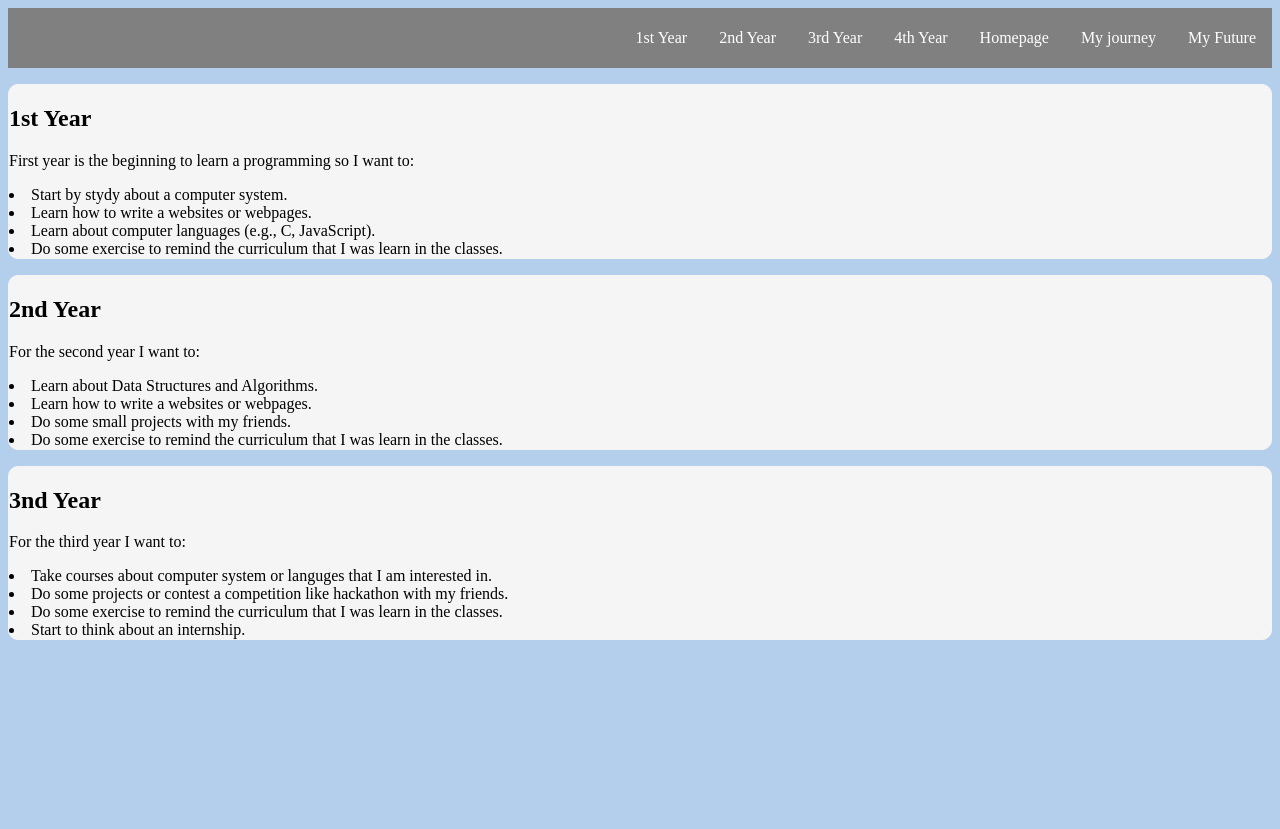
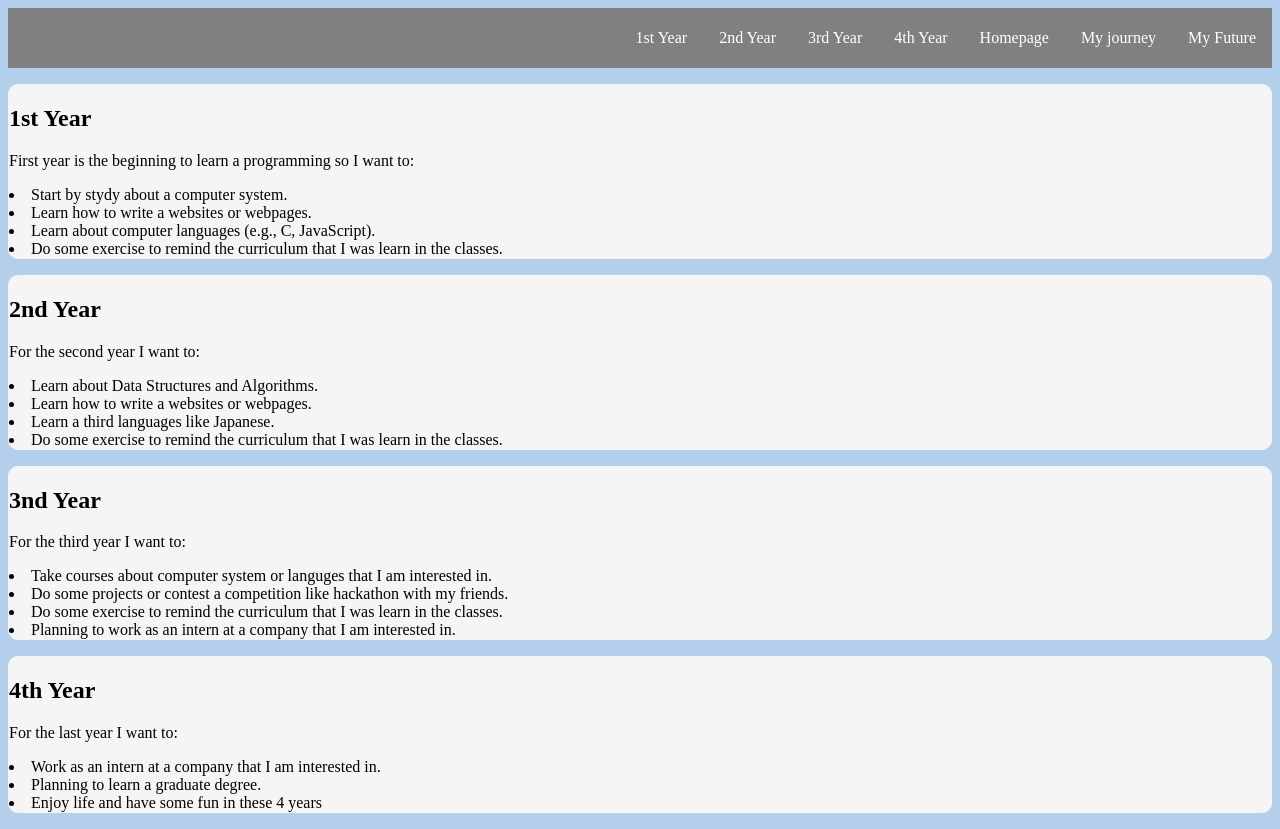
Before and after one commit to PichadaChaloemklin/6709616756_MyCSTUStory, a plain HTML site: page myjourney.html in a window 1280 px wide. Before the commit the page ends 800 px from the top, so only its background shows below. Drawn offline with Linux system fonts and the light colour scheme.

Commit message:
forth year

```diff
--- a/myjourney.css
+++ b/myjourney.css
@@ -63,3 +63,12 @@ nav {
     border-radius: 10px;
     position: relative;
 }
+
+.forthyear-content {
+    margin-top: 1rem;
+    margin-bottom: 1rem;
+    border: 1px solid whitesmoke;
+    background-color: whitesmoke;
+    border-radius: 10px;
+    position: relative;
+}
--- a/myjourney.html
+++ b/myjourney.html
@@ -45,7 +45,7 @@
             <p>For the second year I want to: </p>
             <li>Learn about Data Structures and Algorithms.</li>
             <li>Learn how to write a websites or webpages.</li>
-            <li>Do some small projects with my friends.</li>
+            <li>Learn a third languages like Japanese.</li>
             <li>Do some exercise to remind the curriculum that I was learn in the classes.</li>
         </div>
     </section>
@@ -58,9 +58,20 @@
             <li>Take courses about computer system or languges that I am interested in.</li>
             <li>Do some projects or contest a competition like hackathon with my friends.</li>
             <li>Do some exercise to remind the curriculum that I was learn in the classes.</li>
-            <li>Start to think about an internship.</li>
+            <li>Planning to work as an intern at a company that I am interested in.</li>
         </div>
     </section>
     <!--end 3rd year-->
+    <!--4th year-->
+    <section class="forthYear" id="4th Year">
+        <div class="forthyear-content">
+            <h1>4th Year</h1>
+            <p>For the last year I want to: </p>
+            <li>Work as an intern at a company that I am interested in.</li>
+            <li>Planning to learn a graduate degree.</li>
+            <li>Enjoy life and have some fun in these 4 years</li>
+        </div>
+    </section>
+    <!--end 4th year-->
 </body>
 </html>
```
